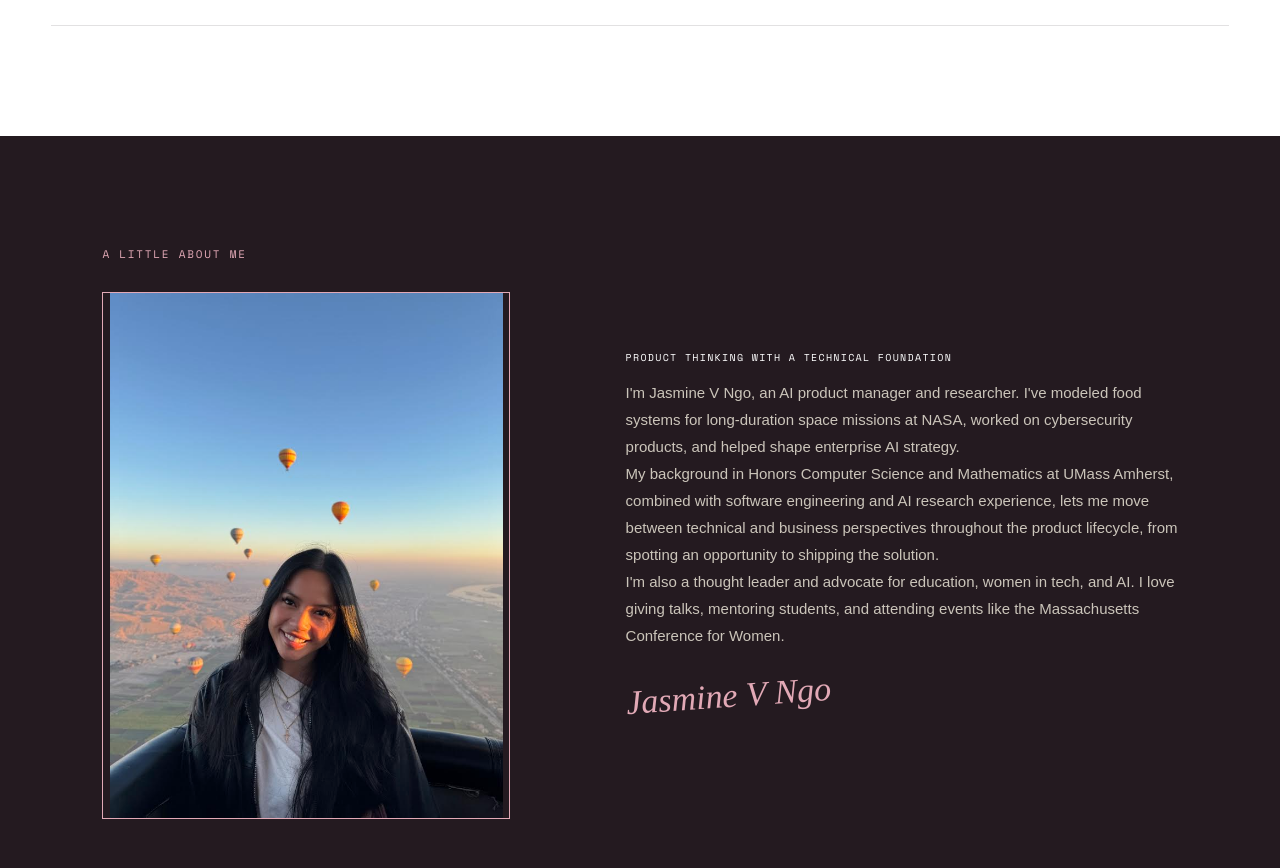
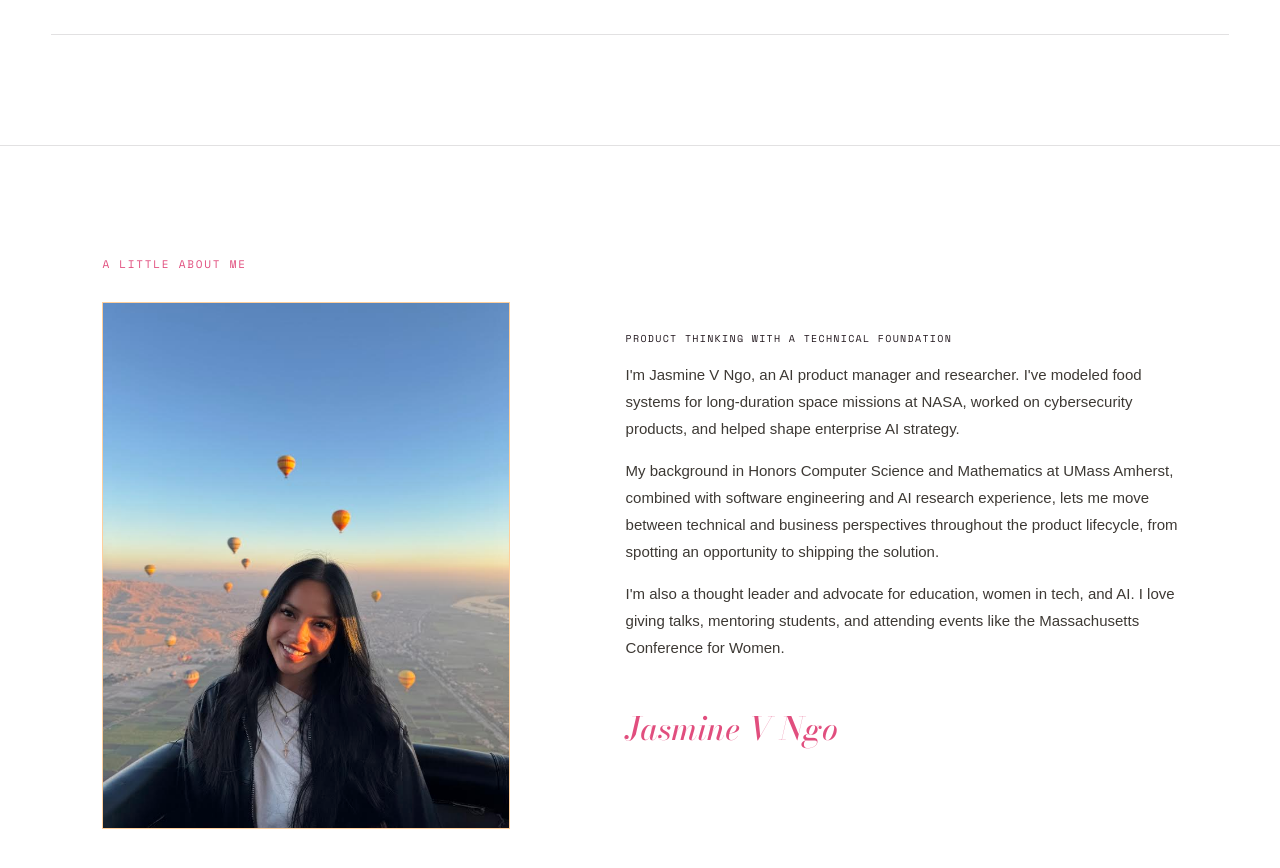
Before and after one commit to jasminevngo/portfolio, a Next.js app: page / in a window 1280 px wide. Shown: the part 1900-2768 px from the top of the page. Built offline with nearby package versions, Linux system fonts and the light colour scheme; no server answers.

Commit message:
Refactor globals.css with updated styles and imports

```diff
--- a/app/globals.css
+++ b/app/globals.css
@@ -1,5 +1,5 @@
 @import url('https://fonts.googleapis.com/css2?family=Space+Mono:wght@400;700&family=Bodoni+Moda:ital,wght@0,500;0,600;0,700;1,500;1,600&display=swap');
-@import "tailwindcss";
+@import url('https://fonts.googleapis.com/css2?family=Space+Mono:wght@400;700&family=Bodoni+Moda:ital,wght@0,500;0,600;0,700;1,500;1,600&display=swap');
 
 :root{--cream:#fdf3f2;--paper:#ffffff;--ink:#241a20;--pink:#ff6f9c;--pink-deep:#e14e7e;--plum:#4b1f45;--lavender:#c9b6e4;--peach:#ffcf9c;--rule:rgba(36,26,32,.13)}
 *{box-sizing:border-box}
@@ -55,31 +55,41 @@ main>section,main>header,main>footer{position:relative;z-index:1}
 .case{display:grid;grid-template-columns:70px 1.15fr .75fr 90px;gap:3vw;align-items:start;padding:42px 0;border-bottom:1px solid var(--rule);position:relative;transition:padding .35s,background .35s,box-shadow .35s}
 .case:hover{padding-left:18px;padding-right:18px;box-shadow:0 20px 40px -28px rgba(27,27,27,.3)}.case.oxblood:hover{background:#fdeef2}.case.cobalt:hover{background:#f1ecf7}.case.ink:hover{background:#fdf1e4}
 .case-number{font:12px "Space Mono",monospace;color:var(--pink-deep)}.case h3{font:600 clamp(26px,3.2vw,46px)/1.1 "Bodoni Moda",serif;letter-spacing:-.015em;margin:0;max-width:780px}
-.case-detail{max-height:0;opacity:0;overflow:hidden;transform:translateY(12px);transition:max-height .55s ease,opacity .35s ease,transform .45s ease}.case.is-open .case-detail{max-height:320px;opacity:1;transform:translateY(0)}.case-detail>p{font-size:13px;line-height:1.7;margin:4px 0 28px}.chips{display:flex;flex-wrap:wrap;gap:7px}.chips span{border:1px solid var(--rule);padding:7px 10px;border-radius:50px;font:9px "DM Mono",monospace;text-transform:uppercase}
-.case-toggle{border:0;background:transparent;color:inherit;display:flex;flex-direction:column;align-items:flex-end;gap:10px;cursor:pointer;font:9px "DM Mono",monospace;text-transform:uppercase;letter-spacing:.1em}.case-toggle b{width:38px;height:38px;border:1px solid currentColor;border-radius:50%;display:grid;place-items:center;font:400 20px "Manrope",sans-serif;transition:background .25s,color .25s,transform .25s}.case-toggle:hover b{background:var(--ink);color:var(--paper);transform:rotate(90deg)}
-.about-section{display:grid;grid-template-columns:minmax(320px,.85fr) 1.15fr;background:var(--ink);color:var(--paper);padding:110px 8vw 95px;gap:5vw 9vw;align-items:center}
-.about-media .script{color:#e2a9b6}.about-statement{grid-column:1/-1;font:500 clamp(34px,4vw,62px)/1.08 "Playfair Display",serif;letter-spacing:-.035em;margin:10px 0 0;padding-top:55px;border-top:1px solid rgba(255,255,255,.2);max-width:1250px}
+.case-detail{max-height:0;opacity:0;overflow:hidden;transform:translateY(12px);transition:max-height .55s ease,opacity .35s ease,transform .45s ease}.case.is-open .case-detail{max-height:320px;opacity:1;transform:translateY(0)}.case-detail>p{font-size:13px;line-height:1.7;margin:4px 0 28px}.chips{display:flex;flex-wrap:wrap;gap:7px}.chips span{border:1px solid var(--rule);padding:7px 10px;border-radius:50px;font:9px "Space Mono",monospace;text-transform:uppercase;transition:background .2s,color .2s}.chips span:hover{background:var(--ink);color:var(--paper)}
+.case-toggle{border:0;background:transparent;color:inherit;display:flex;flex-direction:column;align-items:flex-end;gap:10px;cursor:pointer;font:9px "Space Mono",monospace;text-transform:uppercase;letter-spacing:.1em}.case-toggle b{width:38px;height:38px;border:1px solid currentColor;border-radius:50%;display:grid;place-items:center;font:400 20px "Manrope",sans-serif;transition:background .25s,color .25s,transform .25s}.case-toggle:hover b{background:var(--pink);border-color:var(--pink);color:#fff;transform:rotate(90deg)}
+.projects-section{padding:100px 4vw 110px;background:var(--cream);border-top:1px solid var(--rule)}
+.projects-section .section-heading{grid-template-columns:1fr}
+.work-section .section-heading{grid-template-columns:1fr}
+.projects-grid{display:grid;grid-template-columns:1fr 1fr;gap:3vw;margin-top:10px}
+.project-card{background:var(--paper);border:1px solid var(--rule);padding:38px 36px;transition:transform .3s ease,box-shadow .3s ease}
+.project-card:hover{transform:translateY(-6px);box-shadow:0 24px 44px -28px rgba(27,27,27,.28)}
+.project-card .role{display:block;font:10px "Space Mono",monospace;text-transform:uppercase;letter-spacing:.1em;color:var(--pink-deep);margin-bottom:6px}
+.project-card h3{font:600 clamp(22px,2.4vw,30px)/1.15 "Bodoni Moda",serif;margin:0}
+.project-card p{font-size:14px;line-height:1.7;color:#3d3934;margin:16px 0 20px}
+.about-section{display:grid;grid-template-columns:minmax(320px,.85fr) 1.15fr;background:var(--paper);color:var(--ink);padding:110px 8vw 95px;gap:5vw 9vw;align-items:center;border-top:1px solid var(--rule)}
+.about-statement{grid-column:1/-1;font:600 clamp(30px,3.4vw,50px)/1.2 "Bodoni Moda",serif;font-style:italic;letter-spacing:-.01em;margin:10px 0 0;padding-top:55px;border-top:1px solid var(--rule);max-width:1250px;color:var(--pink-deep)}
 .photo-slot{border:1px solid currentColor;display:flex;flex-direction:column;justify-content:flex-end;position:relative;overflow:hidden}
 .photo-slot:before,.photo-slot:after{content:"";position:absolute;background:currentColor;opacity:.2;inset:auto}
 .photo-slot:before{width:140%;height:1px;left:-20%;top:50%;transform:rotate(27deg)}
 .photo-slot:after{height:140%;width:1px;top:-20%;left:50%;transform:rotate(27deg)}
-.photo-slot span,.photo-slot strong,.photo-slot small{position:relative;z-index:1;background:var(--ink);width:max-content;max-width:90%;padding-right:8px}
-.photo-slot span{font:9px "DM Mono",monospace;text-transform:uppercase;letter-spacing:.12em}.photo-slot strong{font:500 24px "Playfair Display",serif;padding-top:7px}.photo-slot small{font:11px "Manrope",sans-serif;color:#c9c2b8;padding-top:4px}
-.photo-filled:before,.photo-filled:after{display:none}.photo-filled>img{position:absolute;inset:0;width:100%;height:100%;object-fit:cover;display:block}.photo-filled>span{padding:9px 11px;background:rgba(52,72,59,.86);color:var(--paper);backdrop-filter:blur(5px)}
-.about-photo{width:min(100%,460px);height:auto;aspect-ratio:720/929;margin:30px 0 0;padding:22px;color:#e2a9b6}
-.about-photo>img{object-fit:contain;object-position:center}
-.about-body{align-self:center}.about-body p:not(.eyebrow){font-size:15px;line-height:1.8;color:#cbc5ba}.signature{font:italic 34px "Playfair Display",serif;color:#e2a9b6;margin-top:28px;transform:rotate(-4deg);display:inline-block}
+.photo-slot span,.photo-slot strong,.photo-slot small{position:relative;z-index:1;background:var(--plum);width:max-content;max-width:90%;padding-right:8px}
+.photo-slot span{font:9px "Space Mono",monospace;text-transform:uppercase;letter-spacing:.12em}.photo-slot strong{font:600 24px "Bodoni Moda",serif;padding-top:7px}.photo-slot small{font:11px "Manrope",sans-serif;color:#c9c2b8;padding-top:4px}
+.photo-filled:before,.photo-filled:after{display:none}.photo-filled>img{position:absolute;inset:0;width:100%;height:100%;object-fit:cover;display:block}.photo-filled>span{padding:9px 11px;background:rgba(24,29,38,.86);color:var(--paper);backdrop-filter:blur(5px)}
+.about-photo{width:min(100%,460px);height:auto;aspect-ratio:720/929;margin:30px 0 0;padding:22px;color:var(--peach)}
+.about-body{align-self:center}.about-body p:not(.eyebrow){font-size:15px;line-height:1.8;color:#3d3934}.signature{font:italic 32px "Bodoni Moda",serif;color:var(--pink-deep);margin-top:28px;display:inline-block}
 .compact{grid-template-columns:1fr}.timeline{border-top:1px solid var(--ink)}
-.chapter{display:grid;grid-template-columns:140px .8fr 1fr;padding:25px 0;border-bottom:1px solid var(--rule);align-items:center}.chapter span{font:10px "DM Mono",monospace;text-transform:uppercase}.chapter strong{font:500 24px "Playfair Display",serif}.chapter p{font-size:12px;color:#605a52}
-.research-section{display:grid;grid-template-columns:1.3fr .7fr;background:var(--cobalt);color:var(--paper)}
-.research-card{padding:100px 8vw}.research-card h2{font:500 clamp(45px,6.2vw,94px)/.95 "Playfair Display",serif;letter-spacing:-.045em;margin:25px 0}.research-card>p:not(.eyebrow){max-width:630px;line-height:1.7}.research-card .button{margin-top:25px}
-.research-links{display:flex;align-items:center;gap:26px;flex-wrap:wrap}.research-text-link{margin-top:25px;border-bottom:1px solid currentColor;padding-bottom:5px;font:10px "DM Mono",monospace;text-transform:uppercase;letter-spacing:.1em}
-.research-aside{background:var(--oxblood);display:flex;flex-direction:column;align-items:center;justify-content:center;text-align:center;padding:45px}.research-aside>span{font:10px "DM Mono",monospace;text-transform:uppercase;letter-spacing:.13em}.research-aside>strong{font:500 clamp(50px,7vw,100px) "Playfair Display",serif;margin:10px 0}.research-aside>p{font-family:"Playfair Display",serif;font-style:italic;font-size:19px}.research-aside>i{font-style:normal;color:#f5d5dd;font-size:25px;margin-top:30px}.research-photo{width:min(100%,480px);height:auto;aspect-ratio:715/953;margin-bottom:40px;padding:18px;text-align:left;color:var(--paper);align-items:flex-start}.research-photo span,.research-photo strong,.research-photo small{background:var(--oxblood)}.research-photo strong{font-size:21px;margin:0}.research-photo small{color:#f6dfe4}.research-photo>img{object-fit:contain;object-position:center}
-.moments-section{background:var(--paper);padding:120px 6vw;display:grid;grid-template-columns:1.05fr .7fr .62fr;gap:3vw;align-items:center;overflow:hidden}.moments-copy{padding-right:3vw}.moments-copy h2{font:500 clamp(48px,5.5vw,88px)/.94 "Playfair Display",serif;letter-spacing:-.05em;margin:18px 0 28px}.moments-copy h2 em{color:var(--oxblood);font-weight:500}.moments-copy>p:not(.eyebrow){max-width:560px;font-size:14px;line-height:1.8;color:#555047}.interest-list{display:flex;flex-wrap:wrap;gap:8px;margin-top:28px}.interest-list span{border:1px solid var(--rule);border-radius:999px;padding:8px 12px;font:9px "DM Mono",monospace;text-transform:uppercase;letter-spacing:.08em;background:var(--cream)}.moment{margin:0;position:relative}.moment img{width:100%;display:block;object-fit:cover;filter:saturate(.85)}.moment-conference{transform:rotate(-1.5deg)}.moment-conference img{aspect-ratio:3/4}.moment-graduation{transform:translateY(50px) rotate(1.5deg)}.moment-graduation img{aspect-ratio:3/4;object-position:center top}.moment figcaption{font:9px "DM Mono",monospace;text-transform:uppercase;letter-spacing:.1em;margin-top:12px}
-footer{background:var(--cream);padding:90px 4vw 30px;text-align:center;overflow:hidden}.footer-lily{position:absolute;width:clamp(105px,13vw,210px);height:auto;right:1.5vw;bottom:-28px;opacity:.55;transform:rotate(8deg);pointer-events:none}.footer>p,.footer-email,.footer-row{position:relative;z-index:1}.footer-email{display:inline-block;font:500 clamp(43px,7vw,110px)/1 "Playfair Display",serif;letter-spacing:-.05em;margin:30px 0 80px;border-bottom:2px solid}.footer-row{border-top:1px solid var(--rule);padding-top:22px;display:flex;justify-content:space-between;font:9px "DM Mono",monospace;text-transform:uppercase;letter-spacing:.08em}.footer-row div{display:flex;gap:24px}
-@media(max-width:900px){.nav nav{display:none}.hero{padding-top:18px}.hero-kicker span:nth-child(2){display:none}.hero-grid{grid-template-columns:1fr;padding:60px 0}.hero h1{font-size:23vw}.hero-art{max-width:420px;justify-self:center;transform:none}.proof-strip{grid-template-columns:1fr 1fr}.proof-strip div{padding:12px;border-bottom:1px solid rgba(255,255,255,.2)}.section-heading,.about-section,.research-section{grid-template-columns:1fr}.section-heading{gap:20px}.case{grid-template-columns:38px 1fr 72px}.case-title{grid-column:2}.case-detail{grid-column:2/4}.case-toggle{grid-column:3;grid-row:1/3}.about-section{padding:80px 6vw}.research-aside{padding:80px 20px}.chapter{grid-template-columns:90px 1fr}.chapter p{grid-column:2}.footer-email{font-size:7.8vw}.footer-row{gap:20px;flex-wrap:wrap}}
-@media(max-width:540px){.nav{height:68px}.nav-cta{font-size:10px}.hero{min-height:auto}.hero-kicker{font-size:8px}.hero-grid{padding:50px 0}.hero h1{font-size:22vw;margin-bottom:25px}.hero-statement{font-size:29px}.script{font-size:20px}.intro{font-size:14px}.portrait-frame{aspect-ratio:5/6}.margin-note{display:none}.proof-strip{margin-top:35px}.proof-strip strong{font-size:25px}.proof-strip span{font-size:8px}.work-section,.timeline-section{padding:75px 5vw}.section-heading h2{font-size:53px}.case{padding:32px 0}.case h3{font-size:31px}.about-statement{font-size:36px;padding-top:38px}.chapter{grid-template-columns:1fr}.chapter p{grid-column:1}.research-card{padding:75px 6vw}.research-card h2{font-size:43px}.footer-lily{width:95px;right:-12px;bottom:-20px;opacity:.4}.footer-email{font-size:9vw;margin-bottom:55px}.footer-row>span:first-child{width:100%}}
-@media(max-width:900px){.moments-section{grid-template-columns:1fr 1fr}.moments-copy{grid-column:1/-1}.moment-graduation{transform:translateY(20px) rotate(1.5deg)}}
+.chapter{display:grid;grid-template-columns:140px .8fr 1fr;padding:25px 0;border-bottom:1px solid var(--rule);align-items:center;transition:background .25s}.chapter:hover{background:rgba(255,111,156,.07)}.chapter span{font:10px "Space Mono",monospace;text-transform:uppercase;color:var(--pink-deep)}.chapter strong{font:600 22px "Bodoni Moda",serif}.chapter p{font-size:12px;color:#605a52}
+.research-section{display:grid;grid-template-columns:1.3fr .7fr;background:var(--paper);color:var(--ink);border-top:1px solid var(--rule)}
+.research-card{padding:100px 8vw}.research-card h2{font:600 clamp(40px,5.4vw,80px)/1.05 "Bodoni Moda",serif;letter-spacing:-.015em;margin:25px 0}.research-card>p:not(.eyebrow){max-width:630px;line-height:1.7}.research-card .button{margin-top:25px}
+.research-links{display:flex;align-items:center;gap:26px;flex-wrap:wrap}.research-text-link{margin-top:25px;border-bottom:1px solid currentColor;padding-bottom:5px;font:10px "Space Mono",monospace;text-transform:uppercase;letter-spacing:.1em}
+.research-aside{background:var(--plum);color:var(--paper);display:flex;flex-direction:column;align-items:center;justify-content:center;text-align:center;padding:45px}.research-aside>span{font:10px "Space Mono",monospace;text-transform:uppercase;letter-spacing:.13em}.research-aside>strong{font:600 clamp(46px,6vw,86px) "Bodoni Moda",serif;margin:10px 0}.research-aside>p{font-family:"Bodoni Moda",serif;font-style:italic;font-size:19px}.research-aside>i{font-style:normal;color:var(--peach);font-size:25px;margin-top:30px}.research-photo{width:min(100%,480px);height:auto;aspect-ratio:715/953;margin-bottom:40px;padding:18px;text-align:left;color:var(--paper);align-items:flex-start}.research-photo span,.research-photo strong,.research-photo small{background:var(--plum)}.research-photo strong{font-size:21px;margin:0}.research-photo small{color:#dcd3c0}.research-photo>img{object-fit:contain;object-position:center}
+.moments-section{background:var(--paper);padding:120px 6vw;display:grid;grid-template-columns:1.05fr .7fr .62fr;gap:3vw;align-items:center;overflow:hidden}.moments-copy{padding-right:3vw}.moments-copy h2{font:600 clamp(44px,4.8vw,76px)/1.05 "Bodoni Moda",serif;letter-spacing:-.015em;margin:18px 0 28px}.moments-copy h2 em{color:var(--pink-deep);font-weight:600;font-style:italic}.moments-copy>p:not(.eyebrow){max-width:560px;font-size:14px;line-height:1.8;color:#555047}.interest-list{display:flex;flex-wrap:wrap;gap:8px;margin-top:28px}.interest-list span{border:1px solid var(--rule);border-radius:999px;padding:8px 12px;font:9px "Space Mono",monospace;text-transform:uppercase;letter-spacing:.08em;background:var(--cream);transition:background .2s,color .2s,border-color .2s}.interest-list span:hover{background:var(--pink);border-color:var(--pink);color:#fff}.moment{margin:0;position:relative}.moment img{width:100%;display:block;object-fit:cover;filter:saturate(.9) sepia(.05);box-shadow:0 24px 44px -24px rgba(28,26,21,.35)}.moment-conference img{aspect-ratio:3/4}.moment-graduation{transform:translateY(50px)}.moment-graduation img{aspect-ratio:3/4;object-position:center top}.moment figcaption{font:9px "Space Mono",monospace;text-transform:uppercase;letter-spacing:.1em;margin-top:12px}
+footer{background:var(--ink);color:var(--paper);padding:90px 4vw 30px;text-align:center;overflow:hidden}.footer-lily{position:absolute;width:clamp(105px,13vw,210px);height:auto;right:1.5vw;bottom:-28px;opacity:.35;pointer-events:none}.footer>p,.footer-email,.footer-row{position:relative;z-index:1}.footer .script{color:var(--peach)}.footer-email{display:inline-block;font:600 clamp(38px,5.6vw,86px)/1.1 "Bodoni Moda",serif;letter-spacing:-.02em;margin:30px 0 80px;border-bottom:2px solid var(--pink);transition:letter-spacing .3s}.footer-email:hover{letter-spacing:0}.footer-row{border-top:1px solid rgba(255,251,242,.16);padding-top:22px;display:flex;justify-content:space-between;font:9px "Space Mono",monospace;text-transform:uppercase;letter-spacing:.08em;color:#c9c3b6}.footer-row div{display:flex;gap:24px}.footer-row a:hover{color:var(--pink)}
+@media(max-width:900px){.nav nav{display:none}.hero{padding-top:18px}.hero-kicker span:nth-child(2){display:none}.hero-grid{grid-template-columns:1fr;padding:60px 0}.hero h1{font-size:23vw}.hero-art{max-width:420px;justify-self:center;margin-top:36px;transform:none}.section-heading,.about-section,.research-section{grid-template-columns:1fr}.section-heading{gap:20px}.compact{text-align:left;margin-left:0}.compact .eyebrow{justify-content:flex-start}.compact .eyebrow:before{order:2}.case{grid-template-columns:38px 1fr 72px}.case-title{grid-column:2}.case-detail{grid-column:2/4}.case-toggle{grid-column:3;grid-row:1/3}.about-section{padding:80px 6vw}.research-aside{padding:80px 20px}.chapter{grid-template-columns:90px 1fr}.chapter p{grid-column:2}.footer-email{font-size:7.8vw}.footer-row{gap:20px;flex-wrap:wrap}.projects-grid{grid-template-columns:1fr}}
+@media(max-width:540px){.nav{height:68px}.nav-cta{font-size:10px}.hero{min-height:auto}.hero-kicker{font-size:8px}.hero-grid{padding:50px 0}.hero h1{font-size:22vw;margin-bottom:25px}.hero-statement{font-size:29px}.intro{font-size:14px}.portrait-frame{aspect-ratio:5/6}.proof-strip{gap:12px 28px;padding:20px 6vw}.work-section,.timeline-section{padding:75px 5vw}.section-heading h2{font-size:53px}.case{padding:32px 0}.case h3{font-size:31px}.about-statement{font-size:36px;padding-top:38px}.chapter{grid-template-columns:1fr}.chapter p{grid-column:1}.research-card{padding:75px 6vw}.research-card h2{font-size:43px}.footer-lily{width:95px;right:-12px;bottom:-20px;opacity:.4}.footer-email{font-size:9vw;margin-bottom:55px}.footer-row>span:first-child{width:100%}}
+@media(max-width:900px){.moments-section{grid-template-columns:1fr 1fr}.moments-copy{grid-column:1/-1}.moment-graduation{transform:translateY(20px)}}
 @media(max-width:540px){.moments-section{grid-template-columns:1fr;padding:75px 7vw}.moment-graduation{transform:none}}
 @media(pointer:coarse){.pointer-bloom{display:none}}
-@media(prefers-reduced-motion:reduce){html{scroll-behavior:auto}*{transition:none!important;animation:none!important}.pointer-bloom{display:none}}
+.reveal{opacity:1;transform:translateY(18px);transition:transform .8s cubic-bezier(.16,1,.3,1)}
+.reveal.is-visible{transform:translateY(0)}
+@media(prefers-reduced-motion:reduce){html{scroll-behavior:auto}*{transition:none!important;animation:none!important}.status-dot:before{animation:none}.pointer-bloom{display:none}.reveal{transform:none}}
```
